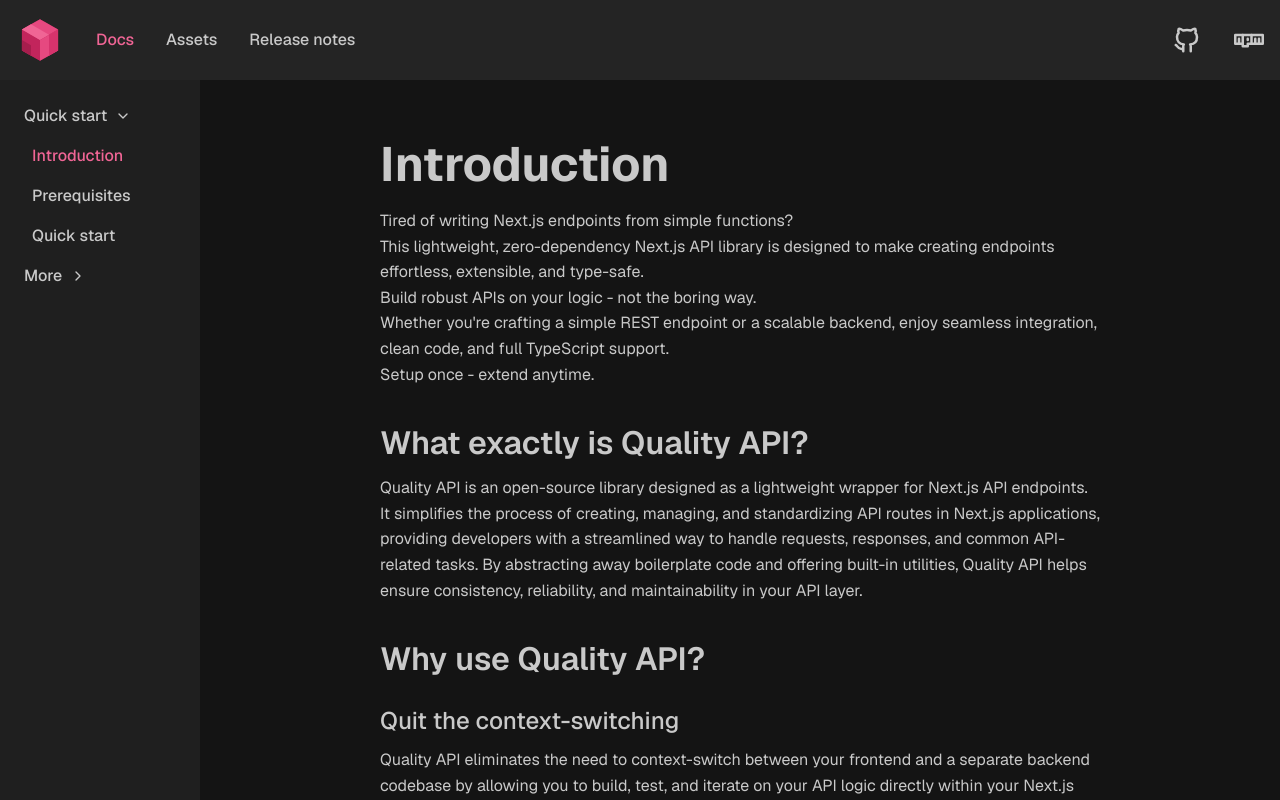
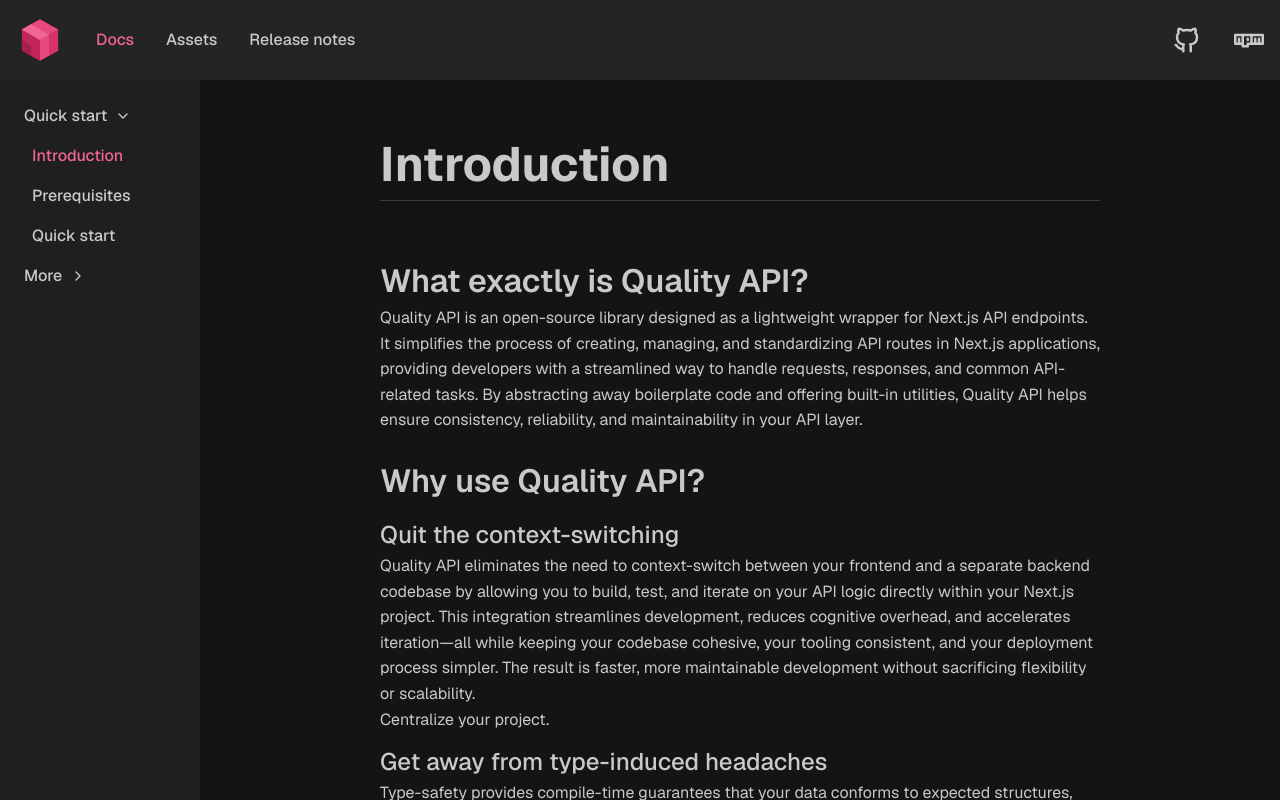
Before and after one commit to quality-api/docs, a Next.js app: page /docs in a window 1280 px wide. Built offline with nearby package versions, Linux system fonts and the light colour scheme.

Commit message:
[dev]: create templates

```diff
--- a/src/app/docs/builder-pattern/page.tsx
+++ b/src/app/docs/builder-pattern/page.tsx
@@ -1,6 +1,7 @@
 import type { Metadata } from 'next';
 import Heading from "@/components/atoms/Heading";
 import Codeblock from "@/components/molecules/Codeblock";
+import SheetPageTemplate from '@/components/templates/SheetPageTemplate';
 
 const theWrongWayCodeSnippet = `
 import QualityApi from "@quality-api/core";
@@ -32,9 +33,7 @@
 
 function Page() {
     return (
-        <div className="flex flex-col gap-2">
-            <Heading>Builder pattern</Heading>
-
+        <SheetPageTemplate title="Builder pattern">
             <p>
                 Quality API follows a half-traditional builder pattern.
                 <br />
@@ -55,7 +54,7 @@
             </Heading>
 
             <Codeblock code={theRightWayCodeSnippet} />
-        </div>
+        </SheetPageTemplate>
     );
 }
 
--- a/src/app/docs/page.tsx
+++ b/src/app/docs/page.tsx
@@ -1,27 +1,12 @@
 import { Metadata } from "next";
 import Heading from "@/components/atoms/Heading";
+import SheetPageTemplate from "@/components/templates/SheetPageTemplate";
 
 export const metadata: Metadata = { title: "Introduction" };
 
 function Page() {
     return (
-        <div className="flex flex-col gap-2">
-            <Heading variant="h1">
-                Introduction
-            </Heading>
-
-            <p>
-                Tired of writing Next.js endpoints from simple functions?
-                <br />
-                This lightweight, zero-dependency Next.js API library is designed to make creating endpoints effortless, extensible, and type-safe.
-                <br />
-                Build robust APIs on your logic - not the boring way.
-                <br />
-                Whether you're crafting a simple REST endpoint or a scalable backend, enjoy seamless integration, clean code, and full TypeScript support.
-                <br />
-                Setup once - extend anytime.
-            </p>
-
+        <SheetPageTemplate title="Introduction">
             <Heading variant="h2" hash="what-is-quality-api">
                 What exactly is Quality API?
             </Heading>
@@ -67,7 +52,7 @@
                 <br />
                 The dependencies are what you want them to be.
             </p>
-        </div>
+        </SheetPageTemplate>
     );
 }
 
--- a/src/app/docs/prerequisites/page.tsx
+++ b/src/app/docs/prerequisites/page.tsx
@@ -1,20 +1,18 @@
 import { Metadata } from "next";
-import Heading from "@/components/atoms/Heading";
+import SheetPageTemplate from "@/components/templates/SheetPageTemplate";
 
 export const metadata: Metadata = { title: "Prerequisites" };
 
 function Page() {
     return (
-        <div className="flex flex-col gap-2">
-            <Heading>Prerequisites</Heading>
-
+        <SheetPageTemplate title="Prerequisites">
             <p>
                 As mentioned, Quality API doesn't have any dependencies.
                 Nor does it require any prerequisites other than you and your Next.js codebase.
                 <br />
                 Due to the incredible flexibility, you decide the dependencies entirely.
             </p>
-        </div>
+        </SheetPageTemplate>
     );
 }
 
--- a/src/app/docs/quick-start/page.tsx
+++ b/src/app/docs/quick-start/page.tsx
@@ -1,7 +1,8 @@
-import type { Metadata } from 'next';
+import type { Metadata } from "next";
 import Heading from "@/components/atoms/Heading";
 import CliTable from "@/components/organisms/CliTable";
 import Codeblock from "@/components/molecules/Codeblock";
+import SheetPageTemplate from "@/components/templates/SheetPageTemplate";
 
 const yourFirstEndpointCodeSnippet = `
 import QualityApi from "@quality-api/core";
@@ -19,9 +20,7 @@
 
 function Page() {
     return (
-        <div className="flex flex-col gap-2">
-            <Heading>Quick start</Heading>
-
+        <SheetPageTemplate title="Quick start">
             <p>To install and setup Quality API, simply run the following command in your command line:</p>
 
             <CliTable
@@ -47,7 +46,7 @@
             <p>
                 The middleware is, naturally, added in chronological order, meaning added first means executed first.
             </p>
-        </div>
+        </SheetPageTemplate>
     );
 }
 
--- /dev/null
+++ b/src/components/atoms/Divider.tsx
@@ -0,0 +1,29 @@
+import clsx from "clsx";
+import { ComponentProps } from "react";
+
+type Color = 0 | 1 | 2 | 3 | 4 | 5 | 6 | 7 | 8 | 9;
+
+type DividerProps = {
+    color?: Color;
+} & Omit<ComponentProps<"hr">, "color">;
+
+function Divider({ color = 5, style, className: _className, ...restProps }: Readonly<DividerProps>) {
+
+    const className = clsx(
+        "py-4",
+        _className
+    );
+
+    return (
+        <hr
+            {...restProps}
+            style={{
+                borderTop: `1px solid var(--color-dark-${color})`,
+                ...style
+            }}
+            className={className}
+        />
+    );
+}
+
+export default Divider;
--- /dev/null
+++ b/src/components/atoms/Sheet.tsx
@@ -0,0 +1,11 @@
+import ParentProps from "@/types/common/ParentProps";
+
+function Sheet({ children }: Readonly<ParentProps>) {
+    return (
+        <div className="">
+            {children}
+        </div>
+    );
+}
+
+export default Sheet;
--- /dev/null
+++ b/src/components/templates/SheetPageTemplate.tsx
@@ -0,0 +1,27 @@
+import ParentProps from "@/types/common/ParentProps";
+import Container from "../atoms/Container";
+import Heading from "../atoms/Heading";
+import Divider from "../atoms/Divider";
+import Sheet from "../atoms/Sheet";
+
+type SheetPageTemplateProps = {
+    title: string;
+} & ParentProps;
+
+function SheetPageTemplate({ title, children }: Readonly<SheetPageTemplateProps>) {
+    return (
+        <Container>
+            <Heading>
+                {title}
+            </Heading>
+
+            <Divider />
+
+            <Sheet>
+                {children}
+            </Sheet>
+        </Container>
+    );
+}
+
+export default SheetPageTemplate;
```
